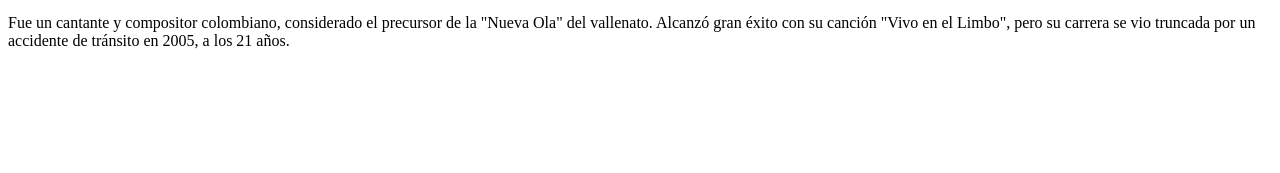
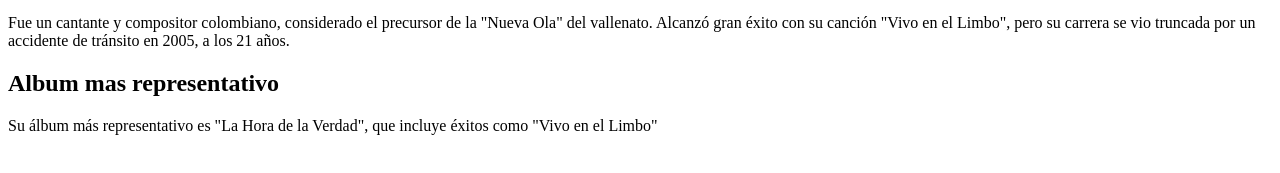
Before and after one commit to Echamorro229/Rubrica_1.5, a plain HTML site: page index.html in a window 1280 px wide. Shown: the part 333-506 px from the top of the page. Drawn offline with Linux system fonts and the light colour scheme.

Commit message:
agrgue el album del 1er cantante

```diff
--- a/index.html
+++ b/index.html
@@ -17,6 +17,9 @@
     <h2>1. Kalet Morales</h2>
     <img src="https://i.scdn.co/image/ab6761610000e5ebc3c50b358743bdd1a1298096" alt="">
     <p>Fue un cantante y compositor colombiano, considerado el precursor de la "Nueva Ola" del vallenato. Alcanzó gran éxito con su canción "Vivo en el Limbo", pero su carrera se vio truncada por un accidente de tránsito en 2005, a los 21 años.</p>
+    <h2>Album mas representativo</h2>
+    <p>Su álbum más representativo es "La Hora de la Verdad", que incluye éxitos como "Vivo en el Limbo"</p>
+
 
 </body>
 </html>
```
